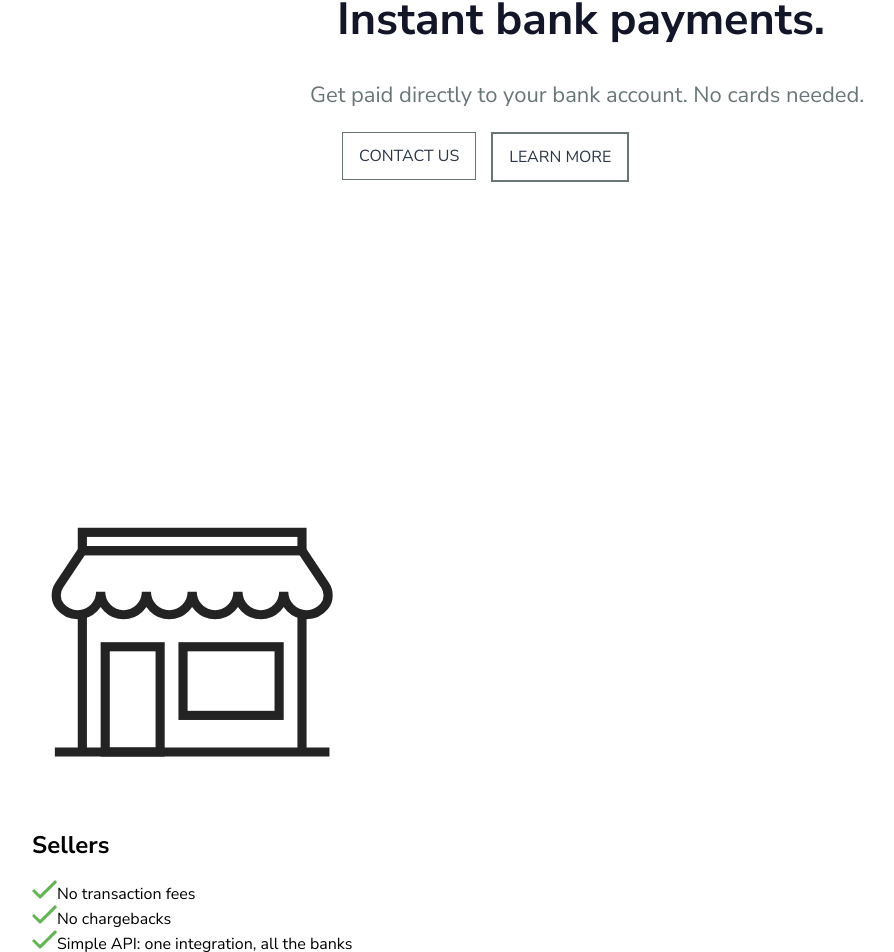
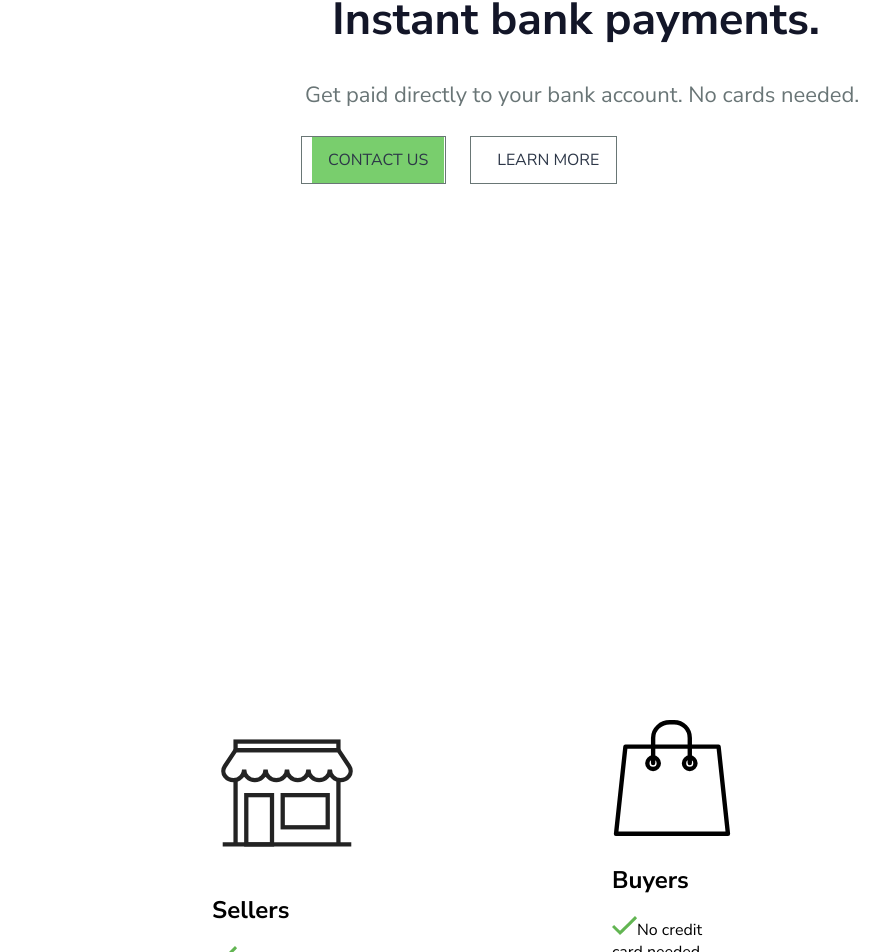
Before and after one commit to BetancourtFelipe/react-landing-page, a React (Create React App) app: page / in a window 1280 px wide. Shown: the part 265-1217 px from the top of the page, without its empty margins (268-1162 px from the left). Built offline with nearby package versions, Linux system fonts and the light colour scheme.

Commit message:
Add Change

```diff
--- a/src/App.js
+++ b/src/App.js
@@ -13,7 +13,6 @@ const headerNavigation = css`
 
 const noticeSectionStyles = css`
   display: flex;
-
   max-width: 1080px;
   margin: 1em auto;
   background-color: #c7f0e5;
@@ -52,14 +51,15 @@ const navigationStyles = css`
   align-items: center;
   justify-content: space-between;
   background-color: white;
-  padding: 8px;
+  padding: 8px 8px;
 `;
 
 const navigationLinkStyles = css`
   list-style-type: none;
   display: flex;
-  gap: 15px;
-  margin: 0;
+  gap: 20px;
+  margin: auto;
+  padding: 2px;
   li {
     :hover {
       > a {
@@ -79,15 +79,21 @@ const navigationLinkStyles = css`
   }
 `;
 
+const contactGreenButtonStyles = css`
+  background-color: #79ce6d;
+`;
+
 const navigationContactStyles = css`
   border: 1px solid #697675;
+  padding: 0 1px 0px 10px;
+  margin: 2px;
 `;
 
 const headingStyles = css`
   display: inline-block;
   width: 100%;
   max-width: 1000px;
-  margin: 40px 500px;
+  margin: 40px 495px;
   padding: 10px 70px;
   h1 {
     font-size: 45px;
@@ -102,12 +108,15 @@ const headingStyles = css`
 `;
 
 const mainStyles = css`
-  display: flex;
+  display: grid;
+  grid-template-columns: 1fr 1fr;
   justify-content: space-between;
-  gap: 150px;
+  gap: 250px;
   box-sizing: content-box;
   flex-wrap: wrap;
-  margin: 250px 300px;
+  margin: 450px 300px;
+
+  padding: 30px 180px;
 `;
 
 function App() {
@@ -157,15 +166,13 @@ function App() {
           </div>
           <div>
             <ul css={navigationLinkStyles}>
-              <li>
-                <a href=" " css={navigationContactStyles}>
+              <li css={navigationContactStyles}>
+                <a href=" " css={contactGreenButtonStyles}>
                   CONTACT US
                 </a>
               </li>
               <li css={navigationContactStyles}>
-                <a href=" " css={navigationContactStyles}>
-                  LEARN MORE
-                </a>
+                <a href=" ">LEARN MORE</a>
               </li>
             </ul>
           </div>
```
Also changed, not shown: src/seller.svg.
